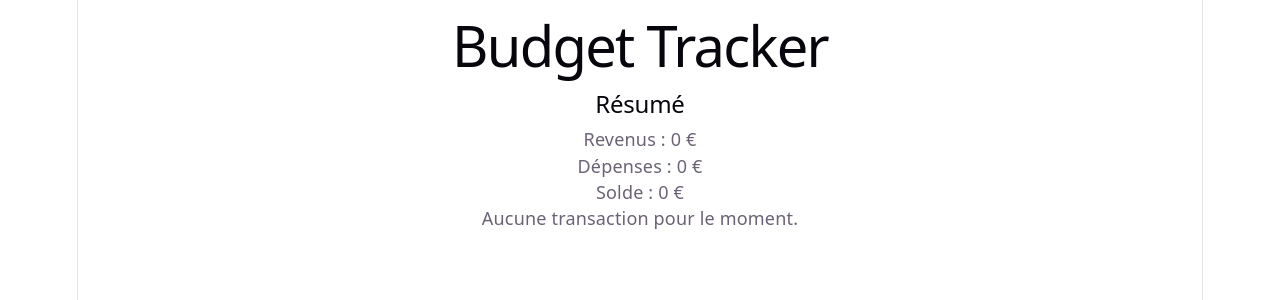
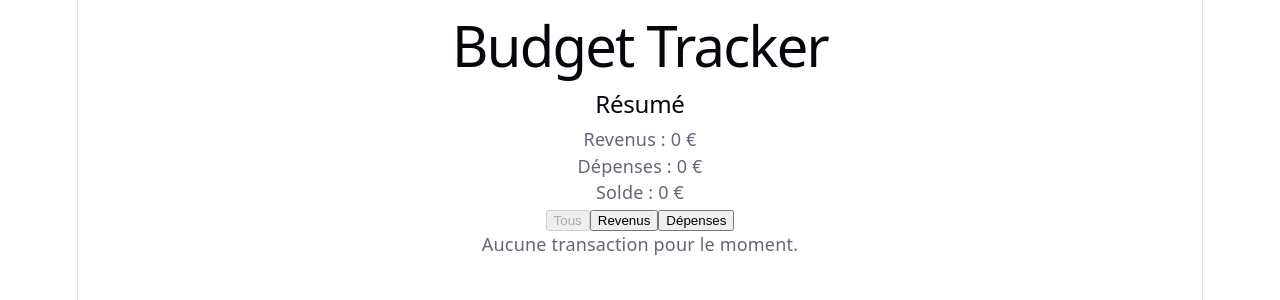
Before and after one commit to Maxaldo/Budget-Tracker, a React (Vite) app: page / in a window 1280 px wide. Shown: the top 300 px of the page. Built offline with nearby package versions, Linux system fonts and the light colour scheme.

Commit message:
ajout du composant filtre

```diff
--- a/src/App.tsx
+++ b/src/App.tsx
@@ -2,19 +2,27 @@ import { useState } from "react";
 import type { Transaction } from "./types/Transaction";
 import TransactionList from "./components/TransactionList";
 import Balance from "./components/Balance";
+import Filter from "./components/Filter";
 
 function App() {
   const [transactions, setTransactions] = useState<Transaction[]>([]);
+  const [filter, setFilter] = useState<string>("all");
 
   const deleteTransaction = (id: number) => {
     setTransactions(transactions.filter((t) => t.id !== id));
   };
 
+  const filteredTransactions = transactions.filter((t) => {
+    if (filter === "all") return true;
+    return t.type === filter;
+  });
+
   return (
     <div>
       <h1>Budget Tracker</h1>
       <Balance transactions={transactions} />
-      <TransactionList transactions={transactions} onDelete={deleteTransaction} />
+      <Filter currentFilter={filter} onFilterChange={setFilter} />
+      <TransactionList transactions={filteredTransactions} onDelete={deleteTransaction} />
     </div>
   );
 }
--- /dev/null
+++ b/src/components/Filter.tsx
@@ -0,0 +1,22 @@
+interface FilterProps {
+  currentFilter: string;
+  onFilterChange: (filter: string) => void;
+}
+
+function Filter({ currentFilter, onFilterChange }: FilterProps) {
+  return (
+    <div>
+      <button onClick={() => onFilterChange("all")} disabled={currentFilter === "all"}>
+        Tous
+      </button>
+      <button onClick={() => onFilterChange("income")} disabled={currentFilter === "income"}>
+        Revenus
+      </button>
+      <button onClick={() => onFilterChange("expense")} disabled={currentFilter === "expense"}>
+        Dépenses
+      </button>
+    </div>
+  );
+}
+
+export default Filter;
```
